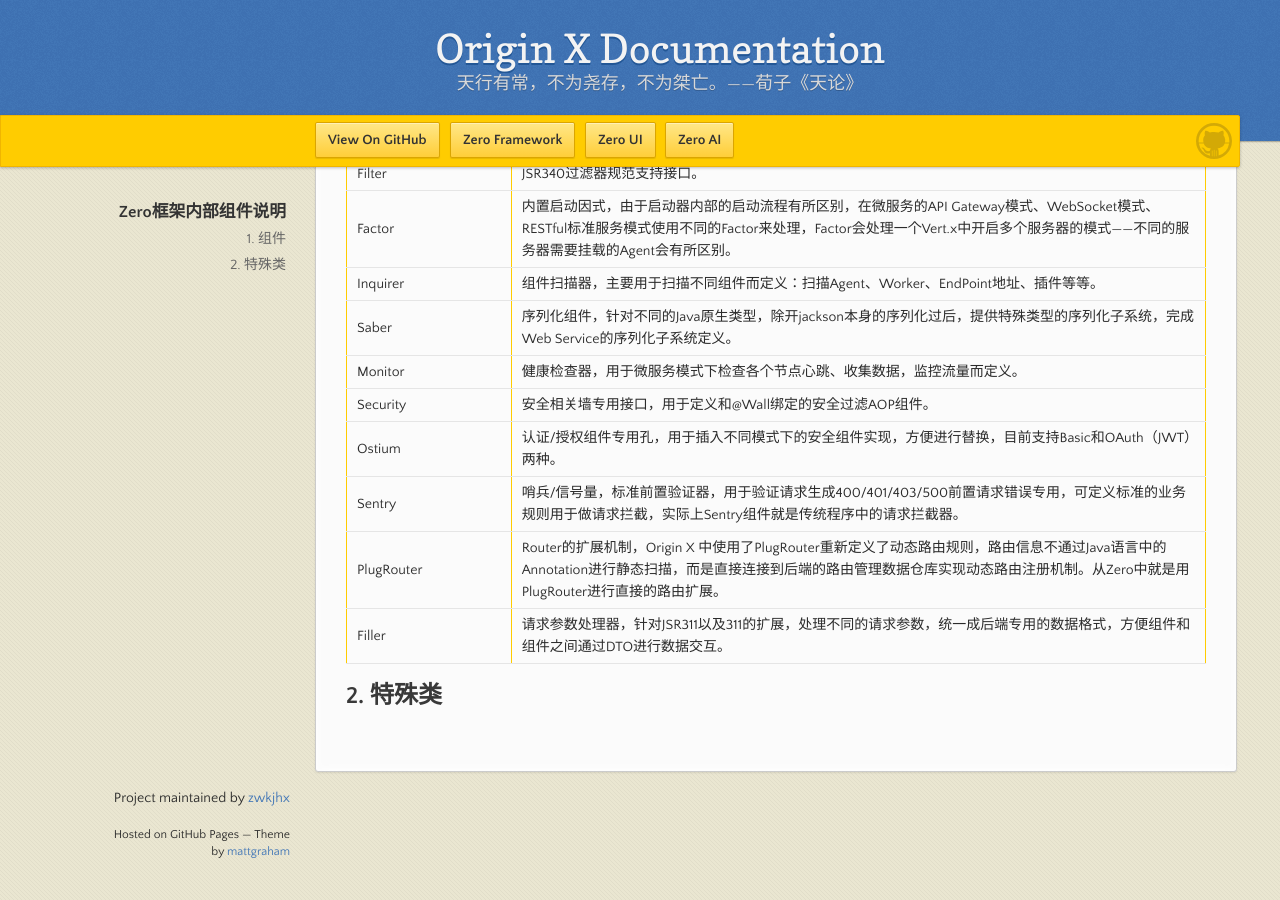
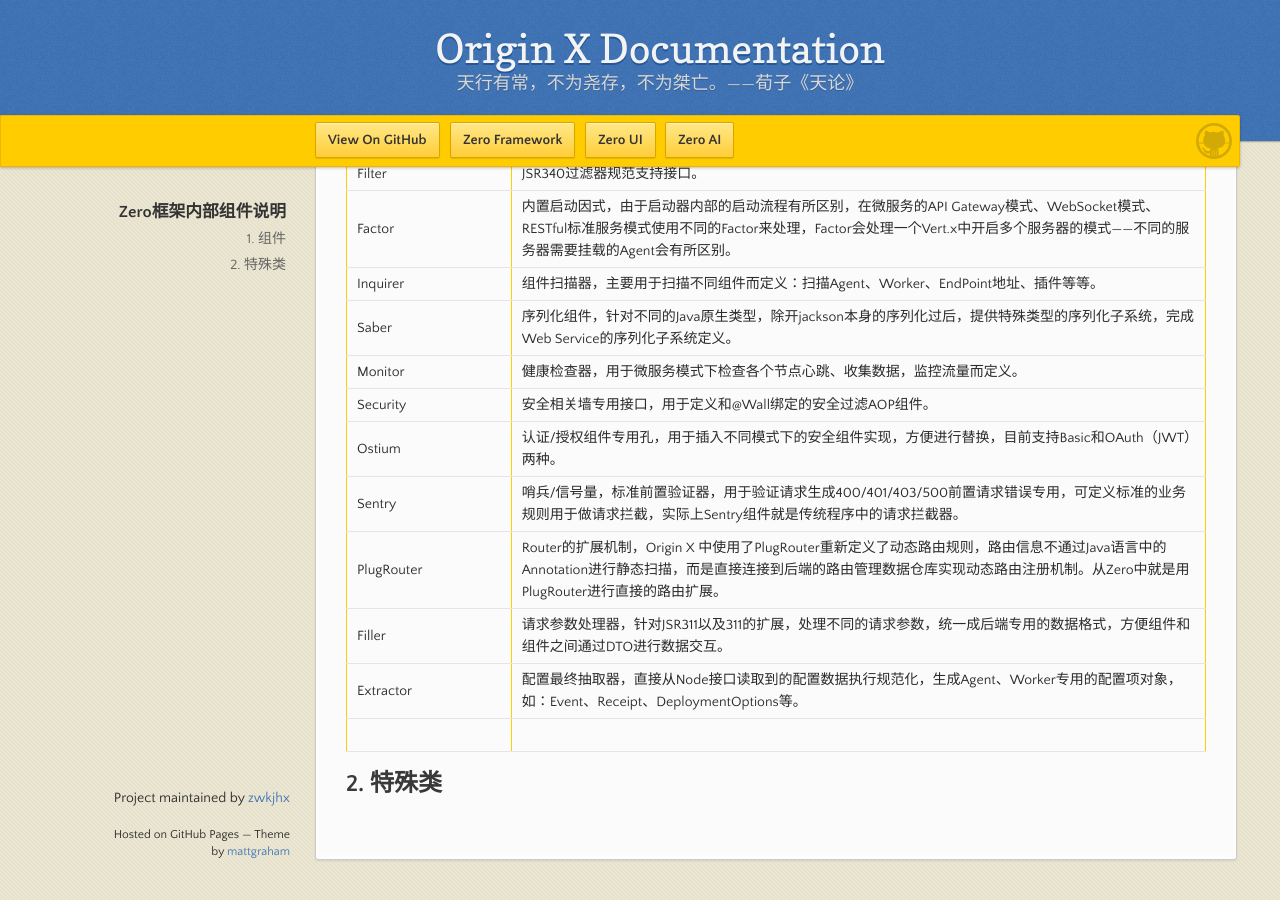
Before and after one commit to zwkjhx/ox-doc, a Jekyll site: the page built from specification/1-zerogui-fan/spc-004-zeronei-bu-zu-jian-shuo-ming.md, in a window 1280 px wide and 900 px high, scrolled down 556 px. Built offline with Jekyll 4.4.1, drawn with Linux system fonts in a browser that asks for light colours; our own code applies the rules of GitHub Pages for plain Markdown files.

Commit message:
Updates specification/1-zerogui-fan/spc-004-zeronei-bu-zu-jian-shuo-ming.md
Auto commit by GitBook Editor

```diff
--- a/specification/1-zerogui-fan/spc-004-zeronei-bu-zu-jian-shuo-ming.md
+++ b/specification/1-zerogui-fan/spc-004-zeronei-bu-zu-jian-shuo-ming.md
@@ -23,5 +23,7 @@
 | Sentry | 哨兵/信号量，标准前置验证器，用于验证请求生成400/401/403/500前置请求错误专用，可定义标准的业务规则用于做请求拦截，实际上Sentry组件就是传统程序中的请求拦截器。 |
 | PlugRouter | Router的扩展机制，Origin X 中使用了PlugRouter重新定义了动态路由规则，路由信息不通过Java语言中的Annotation进行静态扫描，而是直接连接到后端的路由管理数据仓库实现动态路由注册机制。从Zero中就是用PlugRouter进行直接的路由扩展。 |
 | Filler | 请求参数处理器，针对JSR311以及311的扩展，处理不同的请求参数，统一成后端专用的数据格式，方便组件和组件之间通过DTO进行数据交互。 |
+| Extractor | 配置最终抽取器，直接从Node接口读取到的配置数据执行规范化，生成Agent、Worker专用的配置项对象，如：Event、Receipt、DeploymentOptions等。 |
+|  |  |
 
 ## 2. 特殊类
```
